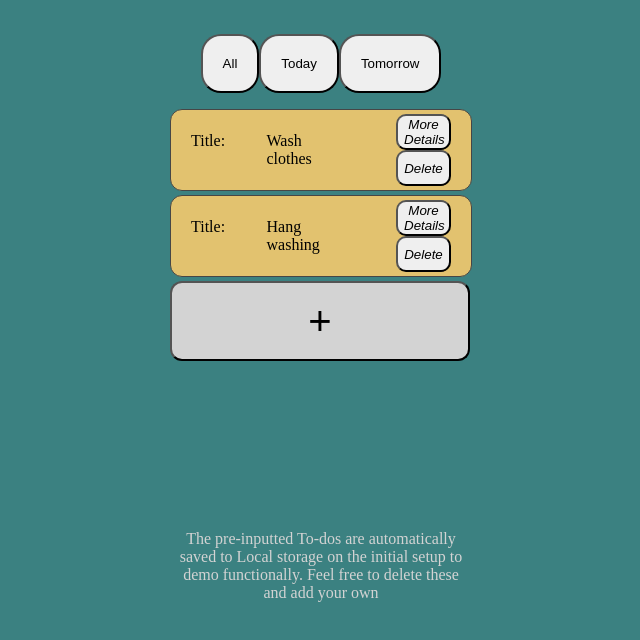
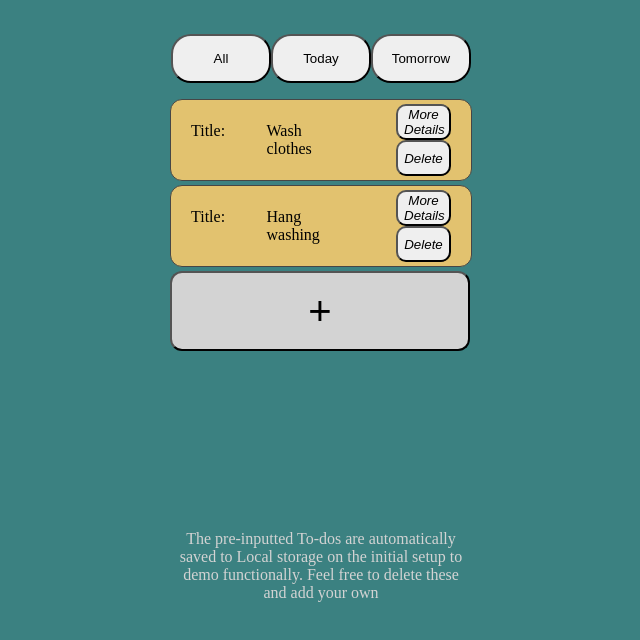
Before and after one commit to Jack-ButlerB/todo-list, a website built with webpack: page src/template.html in a window 1280 px wide. Shown: the part 98-738 px from the top of the page, without its empty margins (319-959 px from the left). Built offline with nearby package versions, Linux system fonts and the light colour scheme.

Commit message:
Fixed descripting text overlaping by making it disapear after todoItemList is more that 7

```diff
--- a/src/render.js
+++ b/src/render.js
@@ -70,7 +70,6 @@ export function renderTodoInputModal(addItem, editItem, todoToEdit) {
     const inputtedTitle = document.getElementById("inputtedtitle");
     const inputtedDescription = document.getElementById("inputteddescription");
     const inputtedList = document.getElementById("inputtedlist");
-    // if we want to pass the edited todo item instead of all the individual properties, surely we are breaking the rule that the render is dumb
     if (todoToEdit) {
       todoToEdit.title = inputtedTitle.value;
       todoToEdit.description = inputtedDescription.value;
@@ -185,8 +184,12 @@ export function renderAllTodos(
     }
   }
 
-  console.log(toDoList);
+  console.log("final console.log of renderAllTodos", toDoList);
   renderNewTodoItemButton(addItem, editItem);
-
-  todoItemsContainer.remove;
+  if (toDoList.length > 7) {
+    console.log("todoList array is larger than 7, removing descriptive text");
+    const siteFooterExplainer = document.getElementById("siteExplainerText");
+    siteFooterExplainer ? siteFooterExplainer.remove() : null;
+  }
+  // todoItemsContainer.remove;
 }
--- a/src/styles.css
+++ b/src/styles.css
@@ -16,11 +16,14 @@ h1 {
 }
 
 .todoListSelectorContainer {
+  display: flex;
+  justify-content: space-between;
+  width: 300px;
 }
 .todoListSelector {
   border-radius: 20px;
-  width: fit-content;
-  padding: 20px;
+  width: 100px;
+  padding: 15px;
 }
 #todoItemsContainer {
   justify-items: left;
```
Also changed, not shown: src/index.js (+0 -21 lines), dist/main.js.
